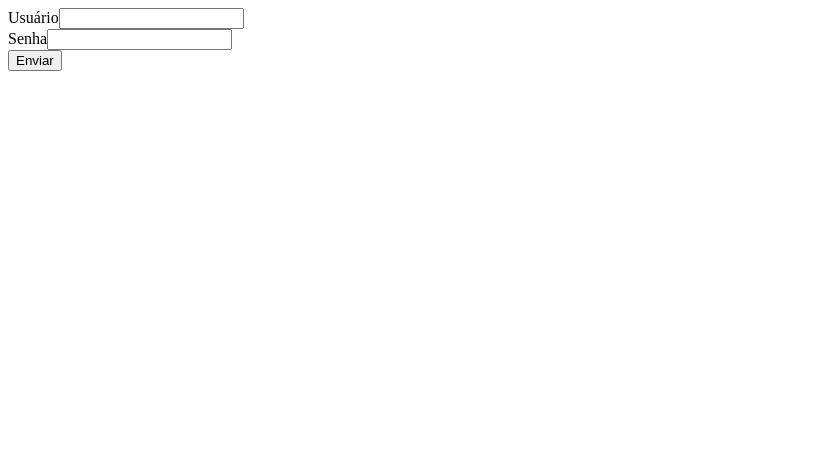
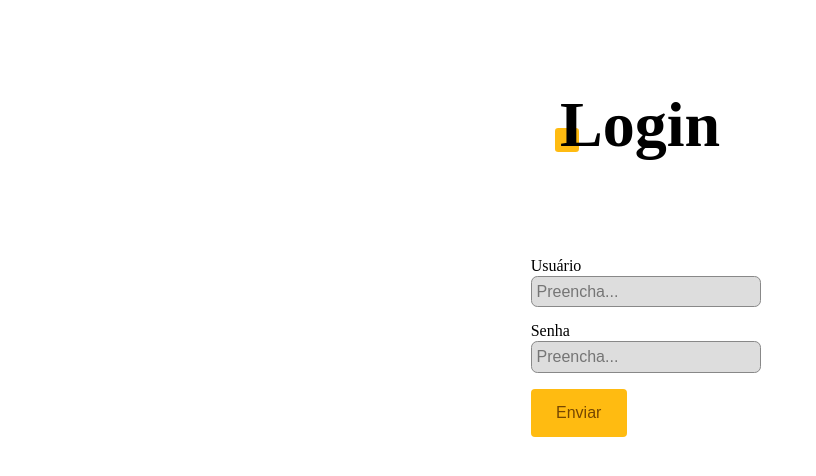
Before and after one commit to JoaoBrugnago/StockPro, a React (Vite) app in the folder Front/: page / in a window 1280 px wide. Shown: the top 476 px of the page, without its empty margins (0-816 px from the left). Built offline with nearby package versions, Linux system fonts and the light colour scheme.

Commit message:
Adiciona tela para login do usuario

```diff
--- a/Front/src/App.css
+++ b/Front/src/App.css
@@ -0,0 +1,40 @@
+.mainContainer {
+  max-width: 1200px;
+  display: flex;
+  flex-direction: column;
+  /*min-height: calc(100vh + 10rem);*/
+  margin: 0 auto;
+}
+
+.title {
+ font-size: 4rem;
+ line-height: 1;
+ position: relative;
+ z-index: 1;
+}
+
+.title::after {
+  content: '';
+  display: block;
+  width: 1.5rem;
+  height: 1.5rem;
+  background: #fb1;
+  position: absolute;
+  bottom: 5px;
+  left: -5px;
+  border-radius: .2rem;
+  z-index: -1;
+}
+
+.animeLeft {
+  opacity: 0;
+  transform: translateX(-30px);
+  animation: animeLeft .3s forwards;
+}
+
+@keyframes animeLeft {
+  to {
+    opacity: 1;
+    transform: initial;
+  }
+}
--- a/Front/src/App.jsx
+++ b/Front/src/App.jsx
@@ -1,13 +1,16 @@
 import React from 'react';
 import Login from './Components/Login/Login';
 import { BrowserRouter, Route, Routes } from 'react-router-dom';
+import './App.css'
+import User from './Components/User/User';
 
 const App = () => {
   return (
-  <div>
+  <div className='mainContainer'>
     <BrowserRouter>
       <Routes>
         <Route path='/' element={<Login />}/>
+        <Route path='/conta' element={<User />}/>
       </Routes>
     </BrowserRouter>
   </div>
--- a/Front/src/Components/Form/Button.module.css
+++ b/Front/src/Components/Form/Button.module.css
@@ -0,0 +1,23 @@
+.button {
+  min-height: 3rem;
+  min-width: 6rem;
+  padding: .6rem 1.2rem;
+  font-size: 1rem;
+  cursor: pointer;
+  border: none;
+  border-radius: 4px;
+  background: #fb1;
+  color: #764701;
+  box-sizing: border-box;
+  transition: .1s;
+}
+
+.button:hover, .button:focus {
+  outline: none;
+  box-shadow: 0 0 0 3px #fea, 0 0 0 4px #fb1;
+}
+
+.button:disabled {
+  opacity: .5;
+  cursor: wait;
+}
--- a/Front/src/Components/Form/Input.jsx
+++ b/Front/src/Components/Form/Input.jsx
@@ -1,9 +1,10 @@
 import React from 'react'
 import styles from './Input.module.css'
+import Error from '../Helper/Error'
 
 const Input = ({label, type, name, value, onChange, error, onBlur}) => {
   return (
-    <div>
+    <div className={styles.container}>
       <label htmlFor={name} className={styles.label}>
         {label}
       </label>
@@ -15,8 +16,9 @@ const Input = ({label, type, name, value, onChange, error, onBlur}) => {
        value={value}
        onChange={onChange}
        onBlur={onBlur}
+       placeholder='Preencha...'
       />
-      {error && <p className={styles.error}>{error}</p>}
+      {error && <Error error={error} />}
     </div>
   )
 }
--- a/Front/src/Components/Form/Input.module.css
+++ b/Front/src/Components/Form/Input.module.css
@@ -0,0 +1,28 @@
+.container {
+  margin-bottom: 1rem;
+}
+
+.label {
+  display: block;
+  font-size: 1rem;
+  line-height: 1;
+  padding-bottom: .1rem;
+}
+
+.input {
+  height: 20px;
+  border: 1px solid #888;
+  border-radius: .4rem;
+  width: 100%;
+  padding: .3rem;
+  font-size: 1rem;
+  background: #ddd;
+  transition: .2s;
+}
+
+.input:hover, .input:focus {
+  outline: none;
+  border-color: #fea;
+  background: white;
+  box-shadow: 0 0 0 2px #fb1;
+}
--- /dev/null
+++ b/Front/src/Components/Helper/Error.jsx
@@ -0,0 +1,11 @@
+import React from 'react'
+
+const Error = ({error}) => {
+  return (
+    <p style={{fontSize: '.8rem', color: 'red', margin: '5px 0px'}}>
+      {error}
+    </p>
+  )
+}
+
+export default Error
--- a/Front/src/Components/Login/Login.jsx
+++ b/Front/src/Components/Login/Login.jsx
@@ -1,46 +1,50 @@
-import React from 'react'
-import styles from './Login.module.css'
-import useForm from '../../Hooks/useForm'
-import useFetch from '../../Hooks/useFetch'
+import React from 'react';
+import styles from './Login.module.css';
+import useForm from '../../Hooks/useForm';
+import useFetch from '../../Hooks/useFetch';
 import Input from '../Form/Input';
 import Button from '../Form/Button';
 import { USER_VALIDATE } from '../../Api';
+import Error from '../Helper/Error';
+import { useNavigate } from 'react-router-dom';
 
 const Login = () => {
   const user = useForm();
   const password = useForm();
-  const {request, data, loading, error} = useFetch()
+  const { request, data, loading, error } = useFetch();
+  const [resposta, setResposta] = React.useState(null)
+  const navigate = useNavigate()
 
   async function handleSubmit(event) {
-    event.preventDefault()
+    event.preventDefault();
     if (user.validate() && password.validate()) {
-      const {url, options} = USER_VALIDATE({usuario: user.value, senha:password.value})
-      const {json} = await request(url, options)
-      console.log(json)
-      //-- Fazer navigate para a página inicial do app caso o login esteja correto.
+      const { url, options } = USER_VALIDATE({
+        usuario: user.value,
+        senha: password.value,
+      });
+      const { json } = await request(url, options);
+      if (json.valido === true && json.mensagem === 'OK') {
+        navigate('/conta')
+      } else {
+        setResposta(json.mensagem)
+      }
     }
   }
 
   return (
-    <>
-    <form onSubmit={handleSubmit}>
-      <Input
-        label='Usuário'
-        type='text'
-        name='user'
-        {... user}
-      />
-      <Input
-        label='Senha'
-        type='password'
-        name='password'
-        {... password}
-      />
-      <Button>Enviar</Button>
-    </form>
-    {error && <p>{error}</p>}
-    </>
-  )
-}
+    <section className={`${styles.section} animeLeft`}>
+      <h1 className='title'>Login</h1>
+      <div>
+        <form onSubmit={handleSubmit}>
+          <Input label="Usuário" type="text" name="user" {...user} />
+          <Input label="Senha" type="password" name="password" {...password} />
+          <Button>Enviar</Button>
+        </form>
+        {error && <Error error={error} />}
+        {resposta && error === null && <Error error={resposta} />}
+      </div>
+    </section>
+  );
+};
 
-export default Login
+export default Login;
--- a/Front/src/Components/Login/Login.module.css
+++ b/Front/src/Components/Login/Login.module.css
@@ -0,0 +1,9 @@
+.section {
+  margin-top: 2rem;
+  display: grid;
+  grid-template-columns: 1fr;
+  justify-content: center;
+  justify-items: center;
+  align-items: center;
+  gap: 3rem;
+}
--- /dev/null
+++ b/Front/src/Components/User/User.jsx
@@ -0,0 +1,11 @@
+import React from 'react'
+
+const User = () => {
+  return (
+    <div>
+      Usuário logado
+    </div>
+  )
+}
+
+export default User
```
